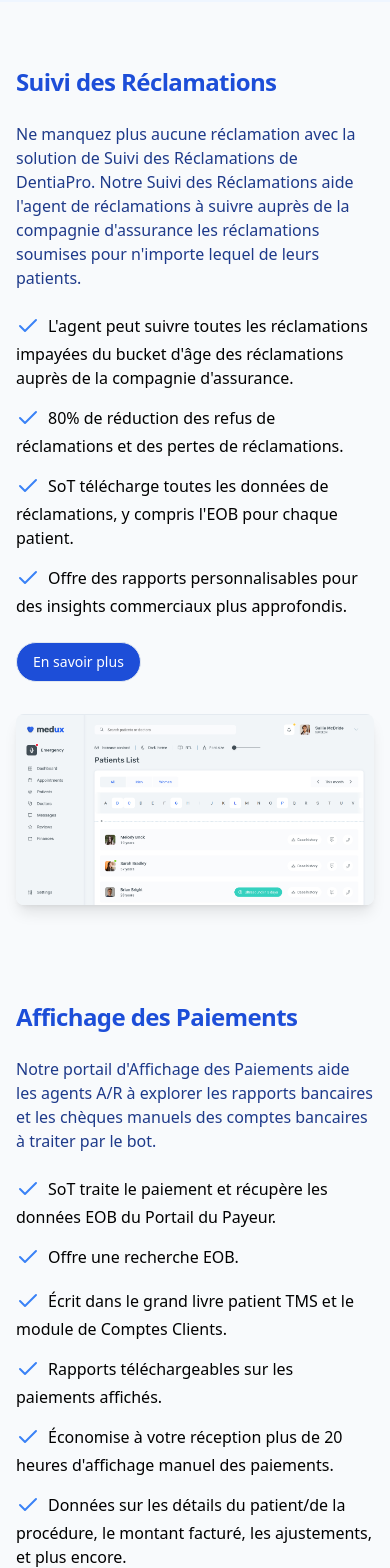
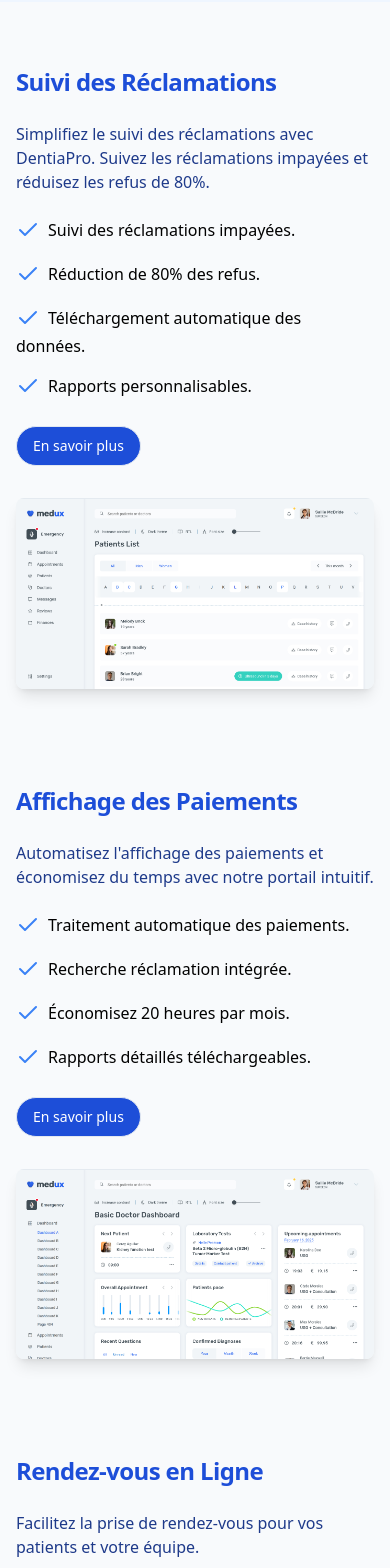
Before and after one commit to chigivera/dentia-pro-landing, a Next.js app: page / in a window 390 px wide. Shown: the part 4580-6148 px from the top of the page. Built offline with nearby package versions, Linux system fonts and the light colour scheme; a web font is replaced by a local one.

Commit message:
landing page

```diff
--- a/src/components/features-details.tsx
+++ b/src/components/features-details.tsx
@@ -9,55 +9,48 @@ import { motion } from "framer-motion"
 
 export default function FeatureDetails() {
   return (
-    <div className="px-4 py-16 bg-slate-50 dark:bg-blue-900 md:px-6 lg:px-8">
+    <div className="px-4 py-16 bg-slate-50 dark:bg-blue-900 md:px-6 lg:px-16">
       <div className="mx-auto space-y-24 max-w-7xl">
-        {/* Claims Tracker Section */}
+        {/* Suivi des Réclamations */}
         <Section
           title="Suivi des Réclamations"
-          description="Ne manquez plus aucune réclamation avec la solution de Suivi des Réclamations de DentiaPro. Notre Suivi des Réclamations aide l'agent de réclamations à suivre auprès de la compagnie d'assurance les réclamations soumises pour n'importe lequel de leurs patients."
+          description="Simplifiez le suivi des réclamations avec DentiaPro. Suivez les réclamations impayées et réduisez les refus de 80%."
           imageSrc="/mockup1.png"
           imageAlt="Interface de Suivi des Réclamations"
           features={[
-            "L'agent peut suivre toutes les réclamations impayées du bucket d'âge des réclamations auprès de la compagnie d'assurance.",
-            "80% de réduction des refus de réclamations et des pertes de réclamations.",
-            "SoT télécharge toutes les données de réclamations, y compris l'EOB pour chaque patient.",
-            "Offre des rapports personnalisables pour des insights commerciaux plus approfondis.",
+            "Suivi des réclamations impayées.",
+            "Réduction de 80% des refus.",
+            "Téléchargement automatique des données.",
+            "Rapports personnalisables.",
           ]}
         />
 
-        {/* Payment Posting Section */}
+        {/* Affichage des Paiements */}
         <Section
           title="Affichage des Paiements"
-          description="Notre portail d'Affichage des Paiements aide les agents A/R à explorer les rapports bancaires et les chèques manuels des comptes bancaires à traiter par le bot."
+          description="Automatisez l'affichage des paiements et économisez du temps avec notre portail intuitif."
           imageSrc="/mockup3.png"
           imageAlt="Interface d'Affichage des Paiements"
           features={[
-            "SoT traite le paiement et récupère les données EOB du Portail du Payeur.",
-            "Offre une recherche EOB.",
-            "Écrit dans le grand livre patient TMS et le module de Comptes Clients.",
-            "Rapports téléchargeables sur les paiements affichés.",
-            "Économise à votre réception plus de 20 heures d'affichage manuel des paiements.",
-            "Données sur les détails du patient/de la procédure, le montant facturé, les ajustements, et plus encore.",
+            "Traitement automatique des paiements.",
+            "Recherche réclamation intégrée.",
+            "Économisez 20 heures par mois.",
+            "Rapports détaillés téléchargeables.",
           ]}
           imageLeft={false}
         />
 
-        {/* Online Appointment System Section */}
+        {/* Système de Rendez-vous en Ligne */}
         <Section
-          title="Système de Rendez-vous en Ligne"
-          description="Simplifiez la prise de rendez-vous pour vos patients et votre personnel avec notre système de rendez-vous en ligne intuitif."
+          title="Rendez-vous en Ligne"
+          description="Facilitez la prise de rendez-vous pour vos patients et votre équipe."
           imageSrc="/mockup2.png"
           imageAlt="Interface du Système de Rendez-vous en Ligne"
           features={[
-            "Rationalise l'ensemble du processus de planification des rendez-vous pour le personnel.",
-            "Permet de réserver, reprogrammer ou annuler des rendez-vous en ligne 24h/24 et 7j/7.",
-            "Fournit la disponibilité en temps réel des médecins, réduisant les conflits de réservation.",
-            "S'intègre parfaitement à votre PMS existant, synchronisant les détails des rendez-vous.",
-            "Permet au personnel de gérer facilement plusieurs prestataires et emplacements.",
-            "Formulaires personnalisables pour capturer les détails du patient lors de la prise de rendez-vous.",
-            "Aperçus rapides des horaires quotidiens, des annulations et des rendez-vous.",
-            "Économise des heures à la réception en automatisant les tâches de planification manuelle.",
-            "Fournit des rapports téléchargeables pour les statistiques de rendez-vous et la gestion du flux de patients.",
+            "Planification simplifiée.",
+            "Disponibilité en temps réel.",
+            "Automatisation des notifications.",
+            "Gestion multi-prestataires.",
           ]}
         />
       </div>
--- a/src/components/navbar.tsx
+++ b/src/components/navbar.tsx
@@ -12,8 +12,8 @@ import Image from "next/image"
 
 const navItems = [
   { name: "Accueil", href: "#hero" },
+  { name: "Fonctionnalités", href: "#features" },
   { name: "Notre Solution", href: "#notre-solution" },
-  { name: "Fonctionnalités", href: "#features" },
   { name: "Contact", href: "#contact" },
 ]
 
```
